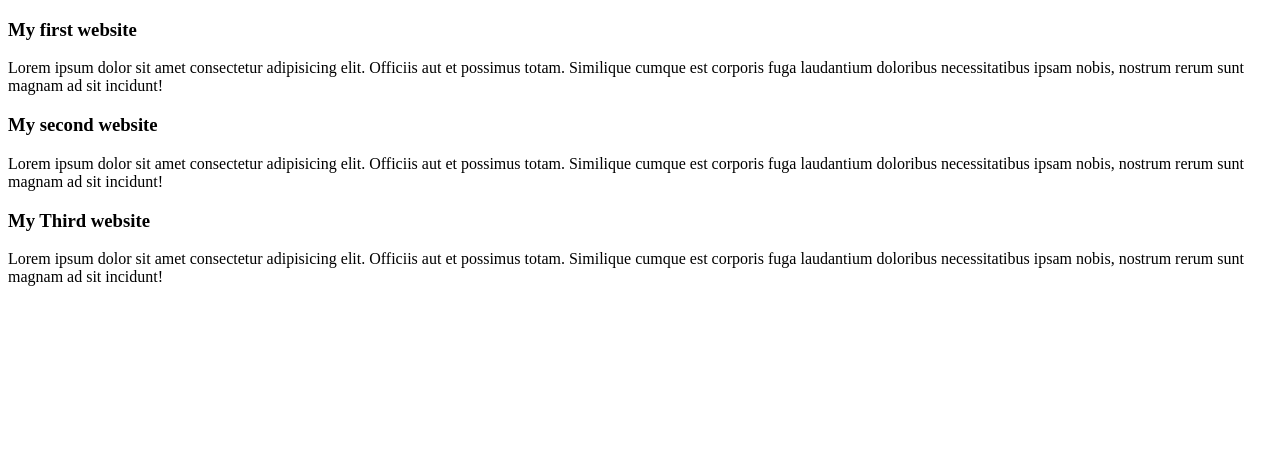
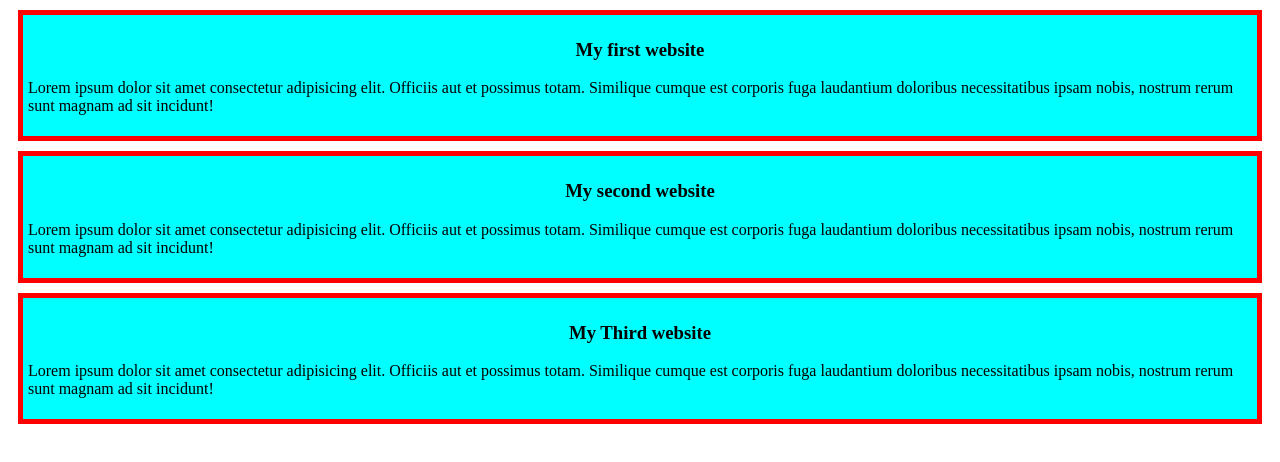
Before and after one commit to Alamin-Rintu/my-simple-repo, a plain HTML site: page index.html in a window 1280 px wide. Drawn offline with Linux system fonts and the light colour scheme.

Commit message:
added blog css

```diff
--- a/index.html
+++ b/index.html
@@ -4,17 +4,18 @@
     <meta charset="UTF-8">
     <meta name="viewport" content="width=device-width, initial-scale=1.0">
     <title>My simple website</title>
+    <link rel="stylesheet" href="style/blog.css">
 </head>
 <body>
-    <div>
+    <div class="blog">
         <h3>My first website</h3>
         <p>Lorem ipsum dolor sit amet consectetur adipisicing elit. Officiis aut et possimus totam. Similique cumque est corporis fuga laudantium doloribus necessitatibus ipsam nobis, nostrum rerum sunt magnam ad sit incidunt!</p>
     </div>
-    <div>
+    <div class="blog">
         <h3>My second website</h3>
         <p>Lorem ipsum dolor sit amet consectetur adipisicing elit. Officiis aut et possimus totam. Similique cumque est corporis fuga laudantium doloribus necessitatibus ipsam nobis, nostrum rerum sunt magnam ad sit incidunt!</p>
     </div>
-    <div>
+    <div class="blog">
         <h3>My Third website</h3>
         <p>Lorem ipsum dolor sit amet consectetur adipisicing elit. Officiis aut et possimus totam. Similique cumque est corporis fuga laudantium doloribus necessitatibus ipsam nobis, nostrum rerum sunt magnam ad sit incidunt!</p>
     </div>
--- /dev/null
+++ b/style/blog.css
@@ -0,0 +1,9 @@
+.blog{
+    background-color: aqua;
+    margin: 10px;
+    padding: 5px;
+    border: 5px solid red;
+}
+h3{
+    text-align: center;
+}
```
